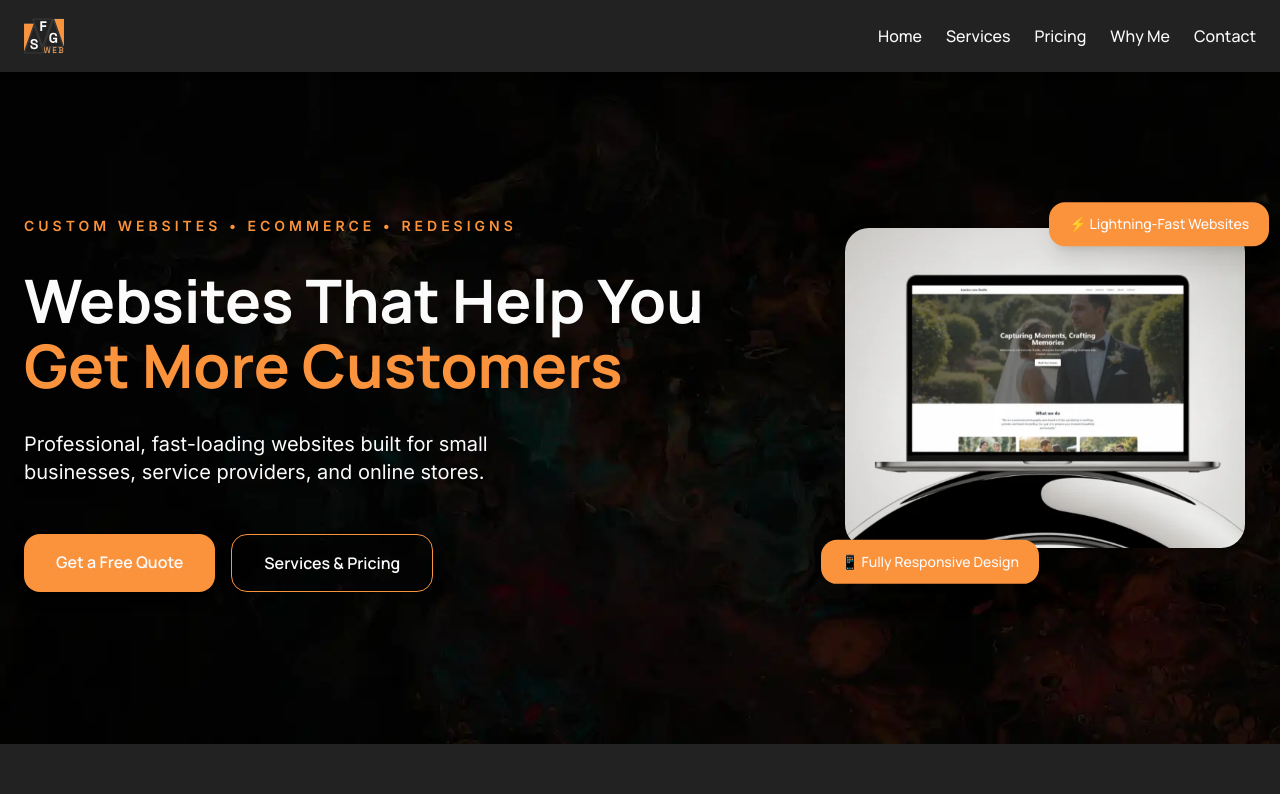
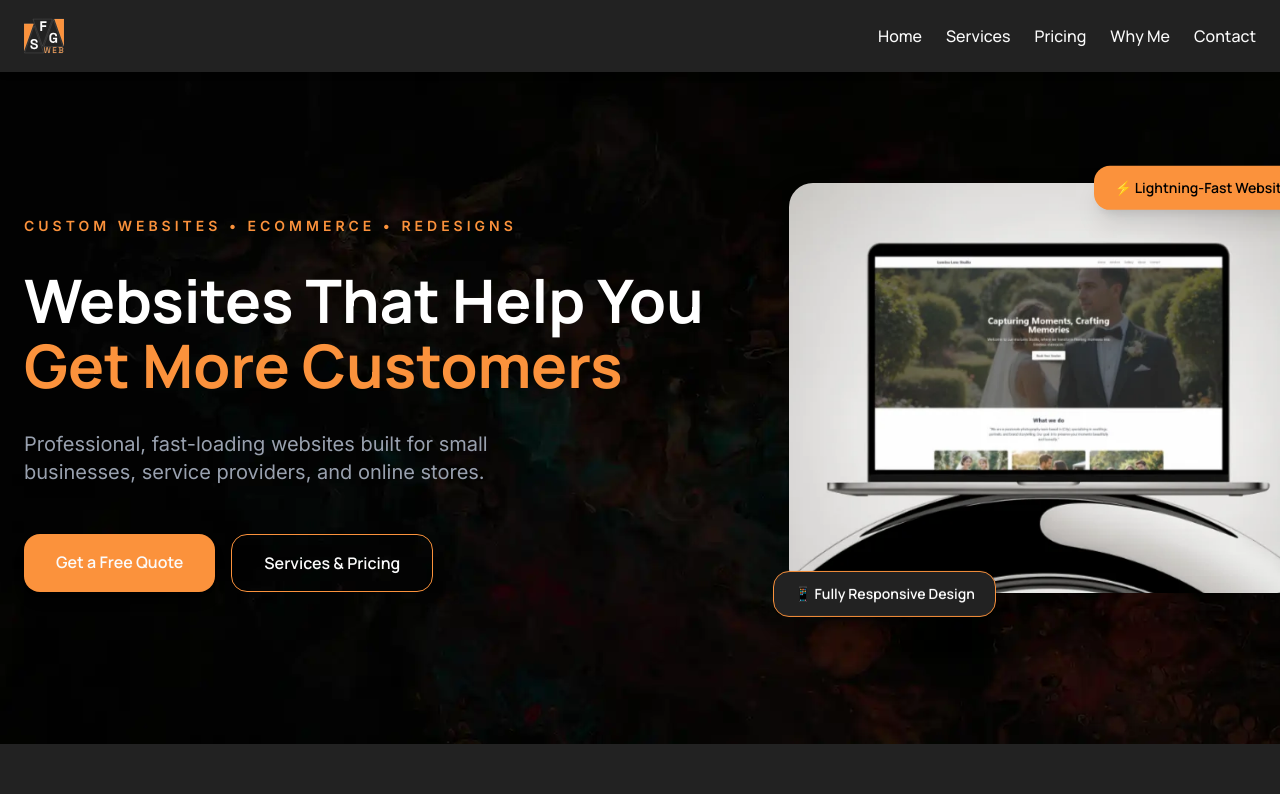
Before and after one commit to stefangrobler155/sfgweb-colorful, a Next.js app: page / in a window 1280 px wide. Shown: the top 794 px of the page. Built offline with nearby package versions, Linux system fonts and the light colour scheme.

Commit message:
fix: correct class names and improve text colors for better visibility in Hero component

```diff
--- a/src/components/Hero.jsx
+++ b/src/components/Hero.jsx
@@ -4,7 +4,7 @@ import Image from "next/image";
 
 export default function Hero() {
   return (
-    <section className="min-h-[85vh] flex items-center text-[var(--text-light)]');">
+    <section className="min-h-[85vh] flex items-center text-[var(--text-light)]);">
       <div className="max-w-7xl mx-auto px-5 sm:px-6">
         <div className="grid grid-cols-1 lg:grid-cols-[55%_40%] xl:grid-cols-[58%_42%] md:gap-12 lg:gap-8 xl:gap-12 items-center">
 
@@ -23,7 +23,7 @@ export default function Hero() {
               initial={{ opacity: 0, y: 40 }}
               animate={{ opacity: 1, y: 0 }}
               transition={{ duration: 0.9, ease: "easeOut" }}
-              className="text-3xl sm:text-4xl md:text-5xl xl:text-6xl font-bold leading-[1.08] text-[var(--text-light)] font-manrope"
+              className="text-3xl sm:text-4xl md:text-5xl xl:text-6xl font-bold leading-[1.08] text-white font-manrope"
             >
               Websites That Help You{" "}
               <span className="text-[var(--accent-color-1)]">Get More Customers</span>
@@ -33,7 +33,7 @@ export default function Hero() {
               initial={{ opacity: 0, y: 20 }}
               animate={{ opacity: 1, y: 0 }}
               transition={{ duration: 1, delay: 0.3 }}
-              className="text-base sm:text-lg md:text-xl text-[var(--text-light)] max-w-xl"
+              className="text-base sm:text-lg md:text-xl text-gray-400 max-w-xl"
             >
               Professional, fast-loading websites built for small businesses, service providers, and online stores.
             </motion.p>
@@ -64,9 +64,9 @@ export default function Hero() {
             initial={{ opacity: 0, x: 30 }}
             animate={{ opacity: 1, x: 0 }}
             transition={{ duration: 1, delay: 0.4 }}
-            className="relative flex justify-start md:justify-center pt-6 mb-8 md:pt-0 text-[var(--text-dark)]"
+            className="relative flex justify-start md:justify-center pt-6 mb-8 md:pt-0"
           >
-            <div className="relative w-full max-w-100 lg:max-w-100">
+            <div className="relative w-full max-w-lg">
               <Image
                 src="/hero_img.webp"
                 alt="Professional website example"
@@ -78,17 +78,17 @@ export default function Hero() {
 
               {/* Floating Badges */}
               <motion.div
-                animate={{ y: [0, -12, 0] }}
+                animate={{ y: [0, -8, 0] }}
                 transition={{ duration: 3.5, repeat: Infinity }}
-                className="hidden sm:block absolute -top-6 -right-6 bg-[var(--accent-color-1)] text-[var(--text-light)] rounded-2xl shadow-xl px-5 py-3 text-sm font-medium whitespace-nowrap"
+                className="hidden sm:block absolute -top-4 -right-4 bg-[var(--accent-color-1)] text-black rounded-2xl shadow-xl px-5 py-3 text-sm font-semibold whitespace-nowrap"
               >
                 ⚡ Lightning-Fast Websites
               </motion.div>
 
               <motion.div
-                animate={{ y: [0, 12, 0] }}
+                animate={{ y: [0, 8, 0] }}
                 transition={{ duration: 4, repeat: Infinity, delay: 0.6 }}
-                className="hidden sm:block absolute -bottom-6 -left-6 bg-[var(--accent-color-1)] text-[var(--text-light)] rounded-2xl shadow-xl px-5 py-3 text-sm font-medium whitespace-nowrap"
+                className="hidden sm:block absolute -bottom-4 -left-4 bg-[var(--secondary-color)] border border-[var(--accent-color-1)] text-white rounded-2xl shadow-xl px-5 py-3 text-sm font-semibold whitespace-nowrap backdrop-blur-sm"
               >
                 📱 Fully Responsive Design
               </motion.div>
```
